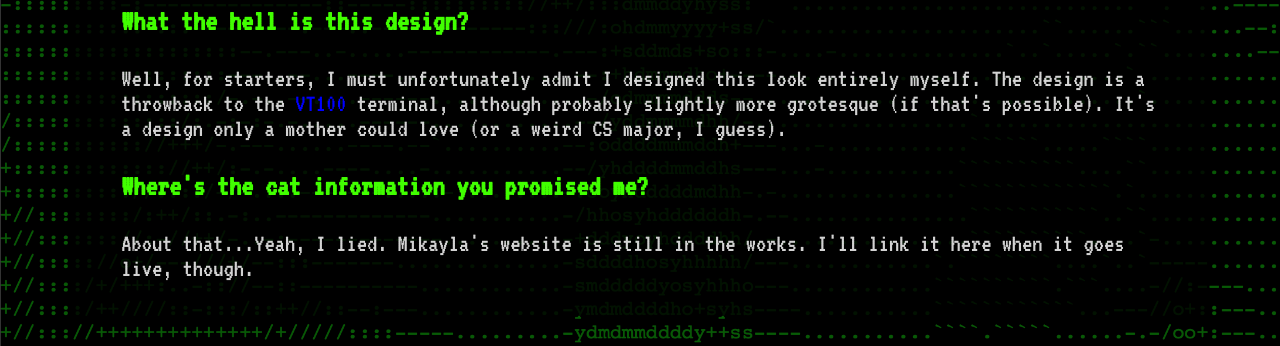
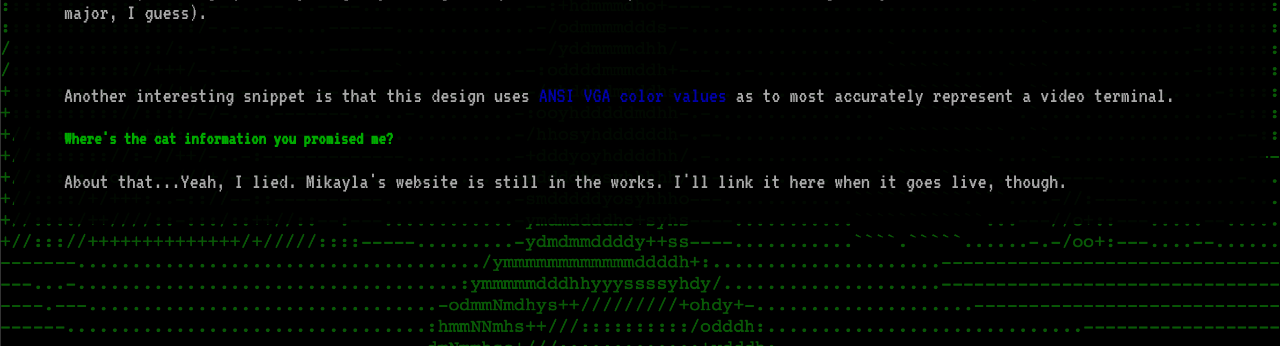
Before and after one commit to bartenbach/proxa.github.io, a Jekyll site: the page built from about.md, in a window 1280 px wide, cut to the strip 732-1078 px from the top of the page. Built offline with Jekyll 4.4.1, drawn with Linux system fonts in a browser that asks for light colours.

Commit message:
Updating style for peer review

```diff
--- a/_layouts/post.html
+++ b/_layouts/post.html
@@ -3,7 +3,6 @@
 ---
 <div id="postcontainer">
 <h2><a href="/blog.html">Back</a></h2>
-<h1>{{ page.title }}</h1>
-<p>{{ page.date | date_to_string }}</p>
+<h1>{{ page.date | date_to_string }} | {{ page.title }}</h1>
 {{ content }}
 </div>
--- a/_sass/main.scss
+++ b/_sass/main.scss
@@ -1,29 +1,41 @@
 body {
-  background-color: #000;
+  background-color: rgb(0,0,0);
   background-image: url("/assets/images/me.png");
   background-size: cover;
-  color: #41FF00;
+  color: rgb(0,170,0);
   font-family: 'VT323', monospace;
-  font-size: 1.6em;
+  font-size: 1em;
+  margin-top: 0px;
+  margin-left: 0px;
+  margin-right: 0px;
 }
 
 .container {
-  width: 90%;
+  width: 100%;
   height: auto;
   margin: auto;
 }
 
 p {
-  color: #d3d3d3;
+  color: rgb(170,170,170);
+  font-size: 1.4em;
 }
 
 a {
   text-decoration: none;
-  color: #0000FF;
+  color: rgb(0,0,170);
+}
+
+blockquote > p {
+  color: rgb(0,170,0);
 }
 
 h1 {
   text-align: center;
+}
+
+.gray {
+  color: rgb(170,170,170);
 }
 
 #navcontainer {
@@ -31,8 +43,7 @@
   width: 100%;
   margin: auto;
   padding: 10px;
-  background-color: #000;
-  opacity: .9;
+  background-color: rgb(0,0,0);
   border-radius: 5px;
 }
 
@@ -48,8 +59,8 @@
 }
 
 #navcontainer > nav > a {
-  background-color: #41FF00;
-  color: #000;
+  background-color: rgb(85,225,85);
+  color: rgb(0,0,0);
   font-size: 1.7em;
   margin: 10px;
   text-align: center;
@@ -58,15 +69,18 @@
 }
 
 #navcontainer > nav > a:hover {
-  color: #41FF00;
+  color: rgb(0,170,0);
   background-color: transparent;
 }
 
 #postcontainer {
-  background-color: rgba(0,0,0,.8);
+  background-color: rgba(0,0,0,.9);
+  margin-left: auto;
+  margin-right: auto;
   margin-top: 30px;
   margin-bottom: 30px;
   padding: 10px 50px;
+  width: 90%;
 }
 
 h1 > span {
@@ -77,5 +91,5 @@
 
 .bloglist {
   list-style: none;
-  color: #0000FF;
+  color: rgb(170,170,170);
 }
--- a/about.md
+++ b/about.md
@@ -14,6 +14,8 @@
 
 <h3>What the hell is this design?</h3>
 <p>Well, for starters, I must unfortunately admit I designed this look entirely myself.  The design is a throwback to the <a href="https://en.wikipedia.org/wiki/VT100">VT100</a> terminal, although probably slightly more grotesque (if that's possible).  It's a design only a mother could love (or a weird CS major, I guess).</p>
+<br/>
+<p>Another interesting snippet is that this design uses <a href="https://en.wikipedia.org/wiki/ANSI_escape_code">ANSI VGA color values</a> as to most accurately represent a video terminal.</p>
 
 <h3>Where's the cat information you promised me?</h3>
 <p>About that...Yeah, I lied.  Mikayla's website is still in the works.  I'll link it here when it goes live, though.</p>
--- a/blog.html
+++ b/blog.html
@@ -7,7 +7,7 @@
 <ul>
   {% for post in site.posts %}
     <li class="bloglist">
-      <h2><a href="{{ post.url }}">{{ post.title }}</a></h2>
+      <h2>{{ post.date | date_to_string }} <a href="{{ post.url }}">{{ post.title }}</a></h2>
       <p>{{ post.excerpt | strip_html }}</p>
     </li>
     <hr/>
```
Also changed, not shown: 11 other files.
